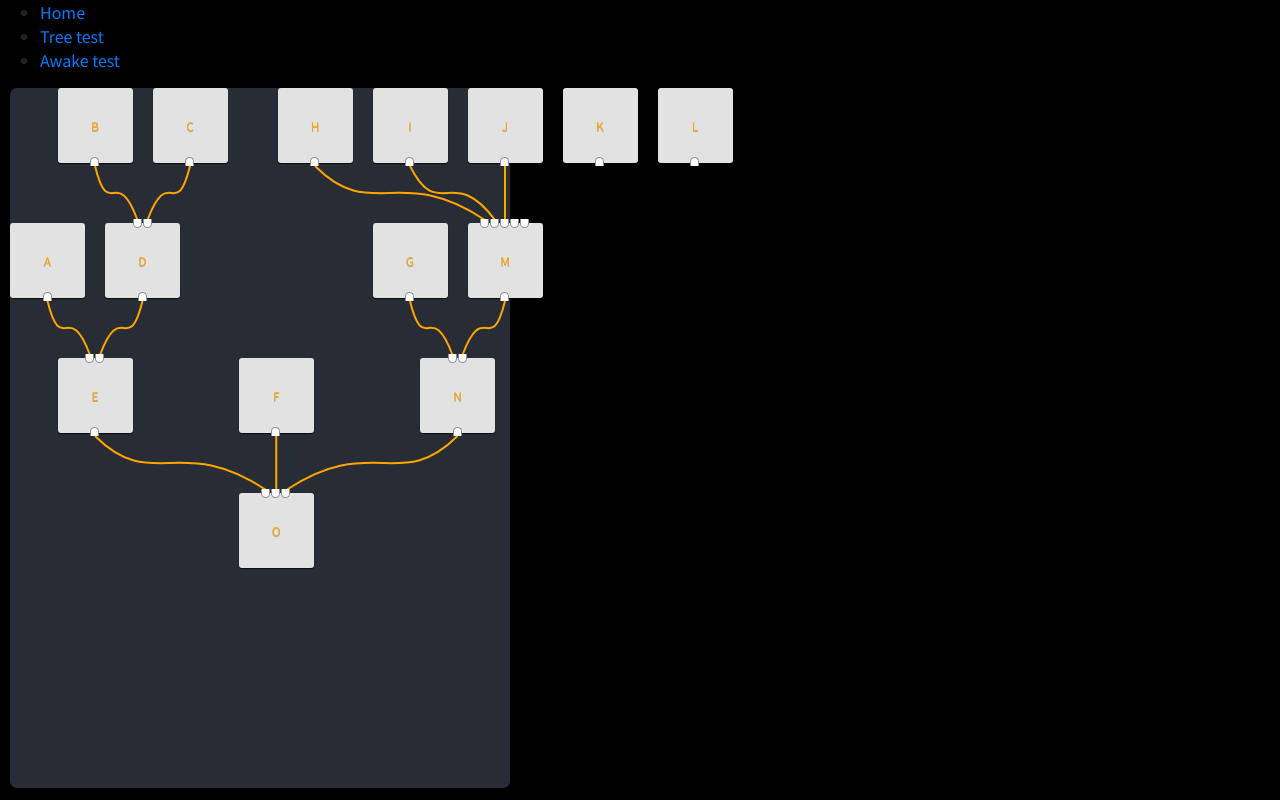
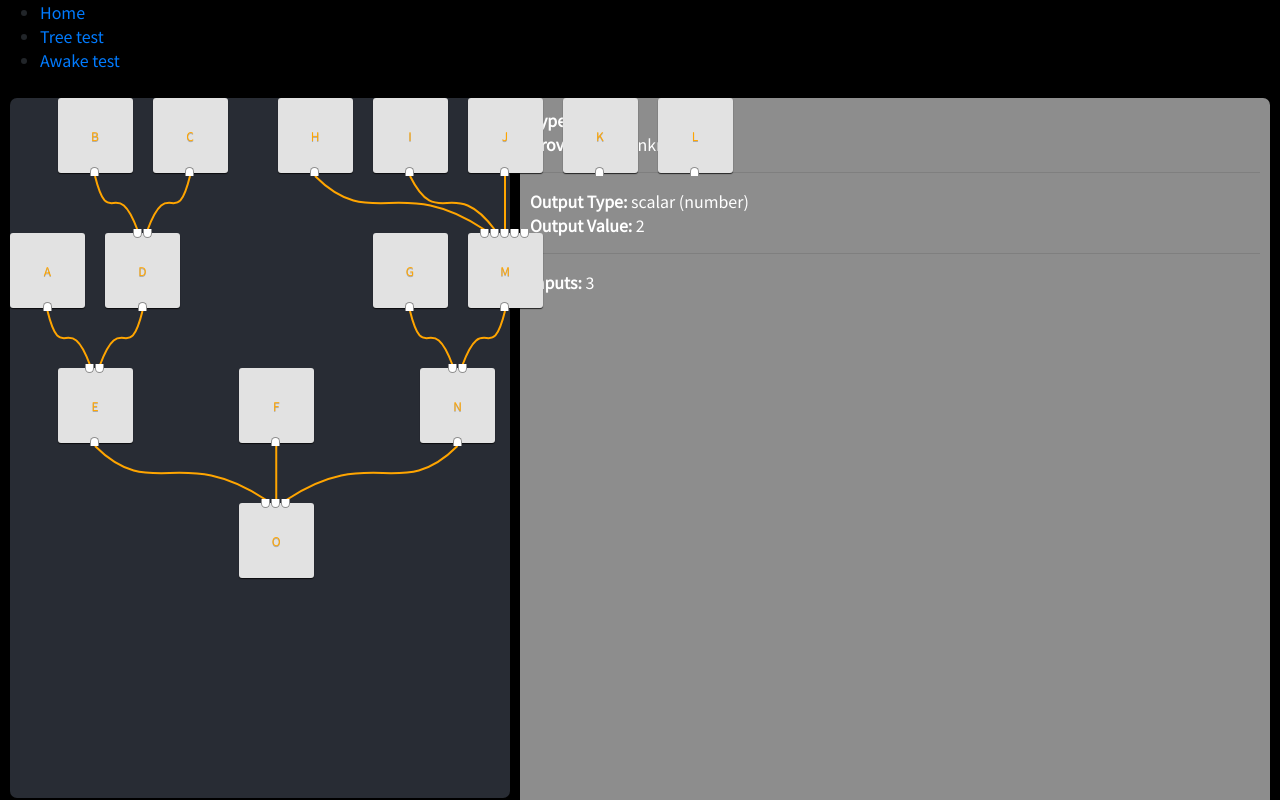
Before and after one commit to dorianj/enrico, a React (Create React App) app: page /tree_test in a window 1280 px wide. Shown: the top 800 px of the page. Built offline with nearby package versions, Linux system fonts and the light colour scheme.

Commit message:
Add node inspector view

```diff
--- a/src/App.css
+++ b/src/App.css
@@ -28,53 +28,3 @@ body {
 .App-link {
   color: #61dafb;
 }
-
-.EstimationView {
-  margin: 10px;
-  background-color: #282c34;
-  position: relative;
-  border-radius: 7px;
-}
-
-.EstimationNodeView {
-  background-color: rgb(226, 226, 226);
-  border-radius: 3px;
-  color: orange;
-  text-shadow: 0 1px 0px rgba(0,0,0,0.25);
-  display: block;
-  position: absolute;
-  font-size: 12px;
-  box-shadow: 0 1px 1px rgba(0,0,0,0.75);
-  cursor: pointer;
-}
-
-.EstimationNodeView:hover {
-  background-color: rgba(255,255,255,0.25);
-  color: white;
-}
-
-.inputLabel {
-  background-color: white;
-  border: 1px solid #8d8d8d;
-  border-top: none;
-  cursor: pointer;
-  border-bottom-right-radius: 5px;
-  border-bottom-left-radius: 5px;
-}
-
-.inputLabel:hover {
-  background-color: #8d8d8d;
-}
-
-.outputLabel {
-  background-color: white;
-  border: 1px solid #8d8d8d;
-  border-bottom: none;
-  cursor: pointer;
-  border-top-right-radius: 5px;
-  border-top-left-radius: 5px;
-}
-
-.outputLabel:hover {
-  background-color: #8d8d8d;
-}
--- a/src/EstimationNodeView.tsx
+++ b/src/EstimationNodeView.tsx
@@ -1,12 +1,14 @@
 import React from 'react';
 
+import { EstimationNode } from './estimation';
 import { LayoutItem } from './EstimationLayout';
 
 export type EstimationNodeViewProps = {
-  layoutItem: LayoutItem
+  layoutItem: LayoutItem,
+  setInspectedNode: (value: EstimationNode) => void,
 };
 
-export function EstimationNodeView({ layoutItem }: EstimationNodeViewProps) {
+export function EstimationNodeView({layoutItem, setInspectedNode }: EstimationNodeViewProps) {
   const style = {
     width: `${layoutItem.width}px`,
     height: `${layoutItem.height}px`,
@@ -17,7 +19,7 @@ export function EstimationNodeView({ layoutItem }: EstimationNodeViewProps) {
     alignItems: 'center',
   };
 
-  const inputDivs = layoutItem.inputs.map((input: LayoutItem) => {
+  const inputDivs = layoutItem.inputs.map(input => {
     const left = layoutItem.inputCoordinate(input.inputIndex)[0] - layoutItem.x - input.inputWidth / 2;
     const inputStyle = {
       width: `${layoutItem.inputWidth - 1}px`,
@@ -26,7 +28,7 @@ export function EstimationNodeView({ layoutItem }: EstimationNodeViewProps) {
       left: `${left}px`,
       position: 'absolute' as 'absolute'
     };
-    return (<div className="inputLabel" style={inputStyle}></div>);
+    return (<div className="inputLabel" style={inputStyle} key={ input.inputIndex } />);
   });
 
   const outputCoord = layoutItem.outputCoordinate[0] - layoutItem.x - layoutItem.inputWidth / 2;
@@ -39,8 +41,9 @@ export function EstimationNodeView({ layoutItem }: EstimationNodeViewProps) {
   };
 
   const outputDiv = (<div className="outputLabel" style={outputLabelStyle}></div>);
+
   return (
-    <div className="EstimationNodeView" style={style} key={JSON.stringify(style)}>
+    <div className="EstimationNodeView" style={style} key={JSON.stringify(style)} onClick={ () => setInspectedNode(layoutItem.node) } >
       <div className="inputs">
         {inputDivs}
       </div>
--- /dev/null
+++ b/src/EstimationPage.css
@@ -0,0 +1,69 @@
+.EstimationPage {
+  display: flex;
+  flex-direction: row;
+  padding: 10px;
+  height: 1000px;
+}
+
+.EstimationView, .NodeInspector {
+  border-radius: 7px;
+}
+
+.EstimationView {
+  background-color: #282c34;
+  position: relative;
+  border-radius: 7px;
+}
+
+.EstimationNodeView {
+  background-color: rgb(226, 226, 226);
+  border-radius: 3px;
+  color: orange;
+  text-shadow: 0 1px 0px rgba(0,0,0,0.25);
+  display: block;
+  position: absolute;
+  font-size: 12px;
+  box-shadow: 0 1px 1px rgba(0,0,0,0.75);
+  cursor: pointer;
+}
+
+.EstimationNodeView:hover {
+  background-color: rgba(255,255,255,0.25);
+  color: white;
+}
+
+.EstimationNodeView .inputLabel {
+  background-color: white;
+  border: 1px solid #8d8d8d;
+  border-top: none;
+  cursor: pointer;
+  border-bottom-right-radius: 5px;
+  border-bottom-left-radius: 5px;
+}
+
+.EstimationNodeView .inputLabel:hover {
+  background-color: #8d8d8d;
+}
+
+.EstimationNodeView .outputLabel {
+  background-color: white;
+  border: 1px solid #8d8d8d;
+  border-bottom: none;
+  cursor: pointer;
+  border-top-right-radius: 5px;
+  border-top-left-radius: 5px;
+}
+
+.EstimationNodeView .outputLabel:hover {
+  background-color: #8d8d8d;
+}
+
+.NodeInspector {
+  color: white;
+  background-color: #8d8d8d;
+  width: 100%;
+  margin-left: 10px;
+  padding: 10px;
+  overflow-x: hidden;
+  overflow-y: auto;
+}
--- a/src/EstimationPage.tsx
+++ b/src/EstimationPage.tsx
@@ -1,24 +1,23 @@
-import React from 'react';
+import React, { useState } from 'react';
 
-import { Estimation  } from './estimation';
+import { Estimation, EstimationNode } from './estimation';
 import { EstimationView } from './EstimationView';
-import formatters from "./formatters";
+import { NodeInspectorView } from './NodeInspectorView';
+
+
+import './EstimationPage.css';
 
 type EstimationPageProps = {
   estimation: Estimation,
 }
 
 export function EstimationPage({estimation}: EstimationPageProps) {
-  const formattedPopulation = formatters.wholeNumberWithCommas(
-    estimation.terminalNode.output.scalar().value);
+  const [inspectedNode, setInspectedNode] = useState<EstimationNode | null>(estimation.terminalNode);
 
   return (
     <div className="EstimationPage">
-      <EstimationView width={500} height={700} estimation={estimation} />
-
-      <div className="summary">
-        There are about { formattedPopulation } people awake right now.
-      </div>
+      <EstimationView width={500} height={700} estimation={ estimation } setInspectedNode={ (node) => setInspectedNode(node) } />
+      { inspectedNode && <NodeInspectorView node={ inspectedNode } /> }
     </div>
   );
 }
--- a/src/EstimationView.tsx
+++ b/src/EstimationView.tsx
@@ -1,6 +1,6 @@
 import React, { useEffect, useRef } from 'react';
 
-import { Estimation } from './estimation';
+import { Estimation, EstimationNode } from './estimation';
 import { EstimationLayout, LayoutItem  } from './EstimationLayout';
 import { EstimationNodeView } from './EstimationNodeView';
 
@@ -8,6 +8,7 @@ type EstimationViewProps = {
   width: number,
   height: number,
   estimation: Estimation,
+  setInspectedNode: (value: EstimationNode) => void,
 };
 
 function drawConnectingLines(layout: EstimationLayout, canvasContext: CanvasRenderingContext2D): void {
@@ -30,29 +31,39 @@ function drawConnectingLines(layout: EstimationLayout, canvasContext: CanvasRend
   }, null);
 }
 
-export function EstimationView({width, height, estimation}: EstimationViewProps) {
+export function EstimationView({width, height, estimation, setInspectedNode}: EstimationViewProps) {
   const canvasRef = useRef<HTMLCanvasElement>(null);
   const layout = new EstimationLayout(width, height, estimation);
 
   useEffect(() => {
+    const canvas = canvasRef.current;
     const ctx = canvasRef.current?.getContext("2d");
-    if (ctx) {
+    if (canvas && ctx) {
+      ctx.clearRect(0, 0, canvas.width, canvas.height);
       drawConnectingLines(layout, ctx);
     }
   });
 
-  const nodeViews = layout.allLayoutItems.map(layoutItem => EstimationNodeView({layoutItem}));
+  const nodeViews = layout.allLayoutItems.map((layoutItem, index) => {
+    return (
+      <div key={ index }>
+        <EstimationNodeView layoutItem={ layoutItem } setInspectedNode={ setInspectedNode }/>
+      </div>
+    );
+  });
 
   const style = {
     width: `${width}px`,
     height: `${height}px`,
     position: 'relative' as 'relative',
-  }
+  };
 
   return (
     <div className="EstimationView" style={ style }>
       <canvas width={ width } height={ height } ref={ canvasRef }></canvas>
-      { nodeViews }
+      <div>
+        { nodeViews }
+      </div>
     </div>
   );
 }
--- /dev/null
+++ b/src/NodeInspectorView.tsx
@@ -0,0 +1,114 @@
+import _ from "lodash";
+import { DateTime } from "luxon";
+import React from 'react';
+
+import { EstimationNode } from './estimation';
+import formatters from "./formatters";
+import { LUTFact, isLUTFact, isScalarFact, ScalarFact } from './facts';
+
+export type NodeInspectorViewProps = {
+  node: EstimationNode
+};
+
+type LUTViewProps = {
+  lut: LUTFact,
+};
+
+function LUTView({lut}: LUTViewProps) {
+  const rows = _(lut.lut)
+    .toPairs()
+    .map(([key, value], index) => {
+      return (
+        <tr key={ index }>
+          <td>{ key }</td>
+          <td>{ value }</td>
+        </tr>
+      )
+    })
+    .value();
+
+  return (
+    <div>
+      <div>
+        <strong>Output Type:</strong> lookup table (LUT)<br/>
+        <strong>Output items:</strong> { rows.length }
+      </div>
+      <pre>
+        <table>
+          <thead>
+            <tr>
+              <th style={ ({ minWidth: "100px" }) }>Key</th>
+              <th>Value</th>
+            </tr>
+          </thead>
+          <tbody>
+            { rows }
+          </tbody>
+        </table>
+      </pre>
+    </div>
+  )
+}
+
+type ScalarViewProps = {
+  scalar: ScalarFact<number>,
+};
+
+function ScalarView({scalar}: ScalarViewProps) {
+  const value = scalar.value;
+  const [typeLabel, formattedOutput] = ((): [string, string] => {
+    if (DateTime.isDateTime(value)) {
+      return ["ISO date", value.toISO()];
+    } else if (typeof value === "number") {
+      if (value > 1000000) {
+        return ["number", `${formatters.wholeNumberWithCommas(value)}`];
+      } else {
+        return ["number", `${value}`];
+      }
+    }
+
+    return ["string", `${value}`];
+  })();
+
+  return (
+    <div>
+      <div>
+        <div>
+          <strong>Output Type:</strong> scalar ({ typeLabel })
+        </div>
+        <div>
+         <strong>Output Value:</strong> { formattedOutput }
+        </div>
+      </div>
+    </div>
+  );
+}
+
+export function NodeInspectorView({node}: NodeInspectorViewProps) {
+  const output = node.output;
+  let outputView = null;
+  if (isLUTFact(output)) {
+    outputView = (<LUTView lut={ output } />);
+  } else if (isScalarFact(output)) {
+    outputView = <ScalarView scalar={ output }/>;
+  }
+
+  return (
+    <div className="NodeInspector">
+      <div>
+        <strong>Type:</strong> { node.label }
+      </div>
+      <div>
+        <strong>Provenance:</strong> Unknown
+      </div>
+      <hr/>
+      <div>
+        { outputView }
+      </div>
+      <hr/>
+      <div>
+        <strong>Inputs:</strong> { node.inputs.length }
+      </div>
+    </div>
+  );
+}
--- a/src/facts.ts
+++ b/src/facts.ts
@@ -13,6 +13,11 @@ export interface Fact extends Computable {
 
 export interface ParameterizedFact<T extends Fact> {
   atParameter(fact: T): Fact;
+}
+
+// TODO generic?
+export function isScalarFact(computable: Computable): computable is ScalarFact<number> {
+  return (computable as any)._value !== undefined;
 }
 
 export class ScalarFact<T> implements Fact {
@@ -49,6 +54,10 @@ export class ScalarFact<T> implements Fact {
   scalar(): ScalarFact<number> {
     return new ScalarFact(this.sum());
   }
+}
+
+export function isLUTFact(computable: Computable): computable is LUTFact {
+  return !!(computable as any).lut;
 }
 
 type LUTMap = Record<string, number>;
```
